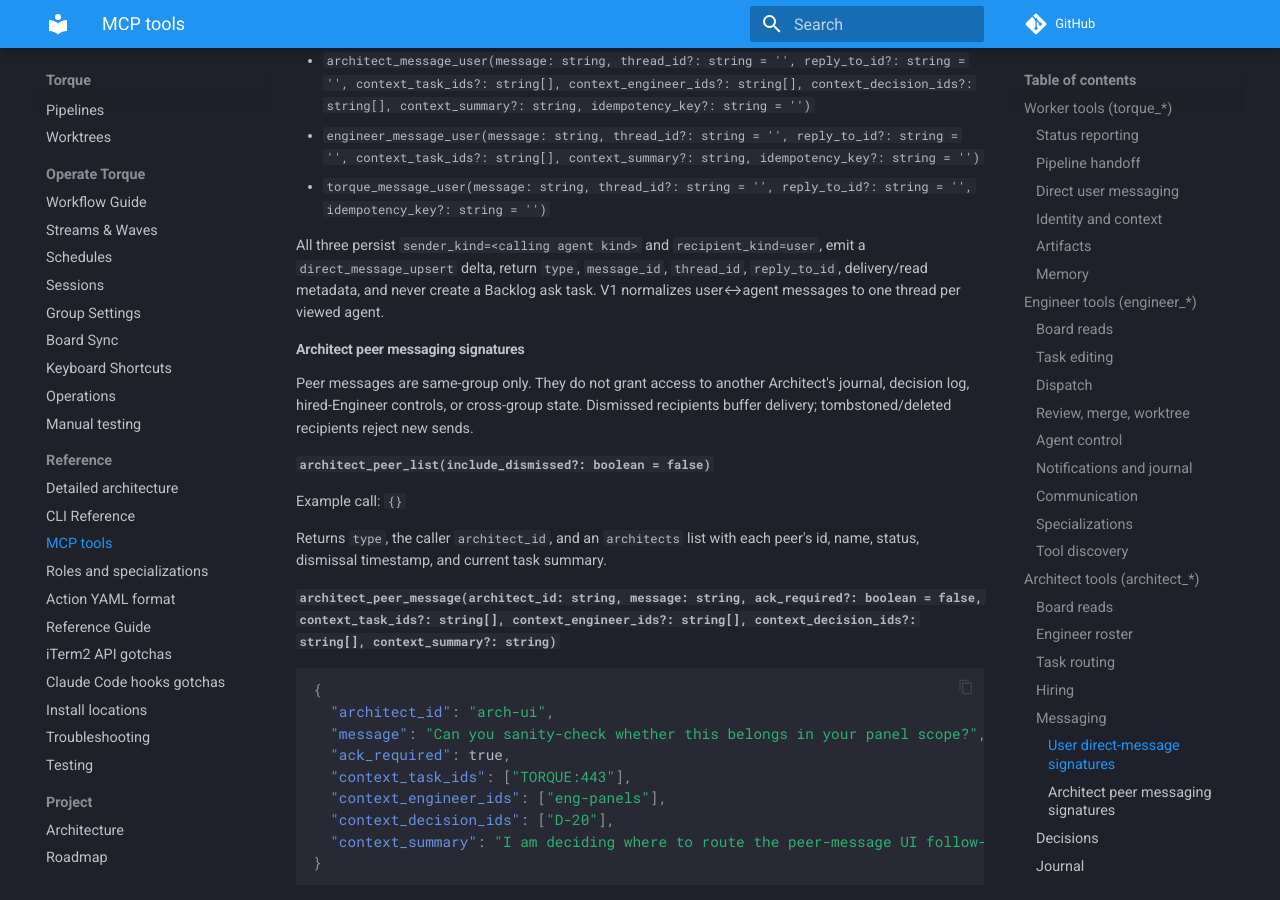
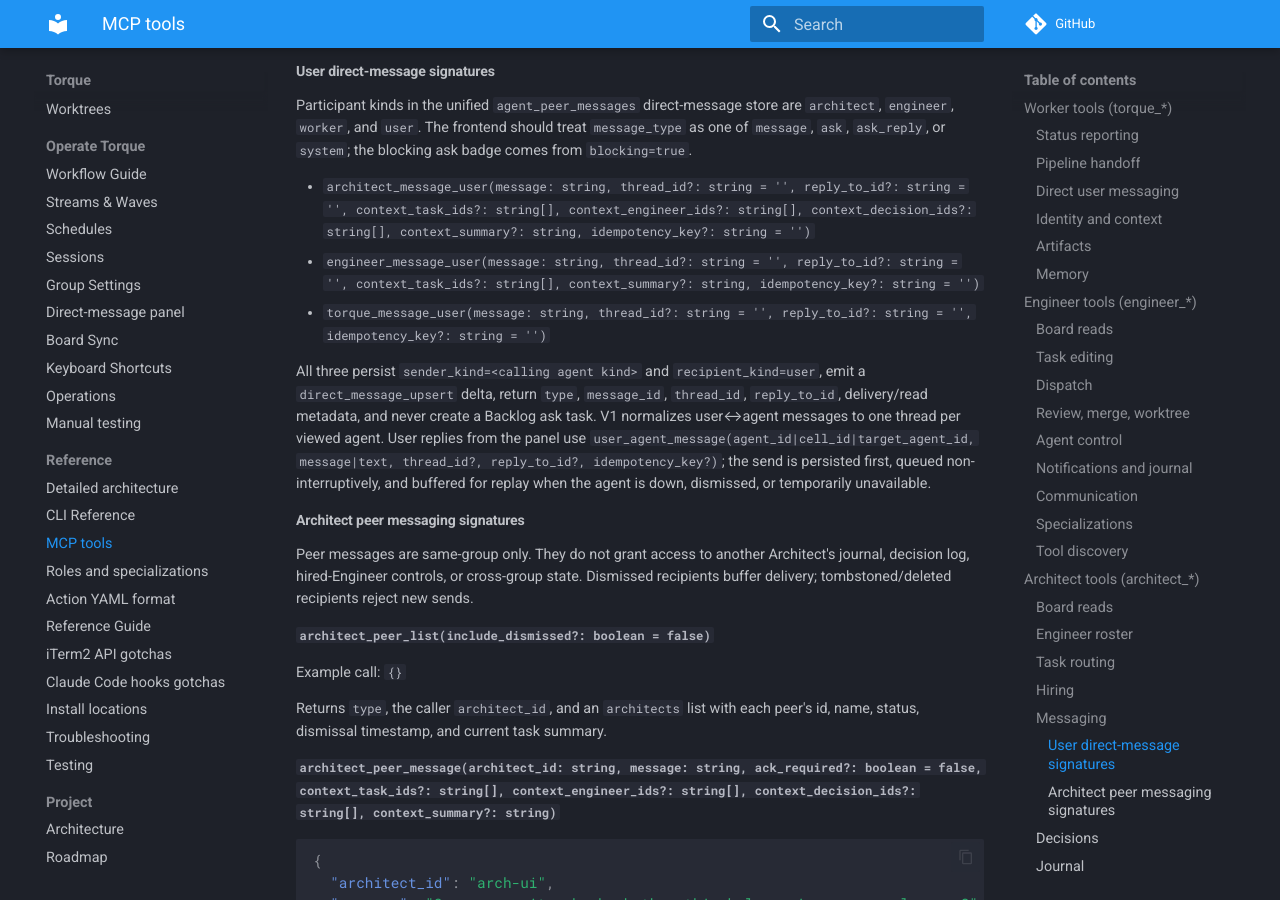
Before and after one commit to runtorque/torque, an MkDocs documentation site: the page built from docs/reference/mcp-tools.md, in a window 1280 px wide and 900 px high, scrolled down 7397 px. Built offline with MkDocs 1.6.1 and Material for MkDocs 9.7.7, drawn with Linux system fonts in a browser that asks for light colours; comment, search, counter and statistics services are not loaded; some of the changed text lies outside the part shown.

Commit message:
Add direct-message docs and final regressions

```diff
--- a/docs/reference/mcp-tools.md
+++ b/docs/reference/mcp-tools.md
@@ -34,6 +34,14 @@
 to answer a `## Message from the User` injection or send user-visible context
 without blocking work. Use `torque_ask` only when progress must stop for a
 human decision or approval.
+
+Direct messages render in the below-terminal panel for the agent the operator
+is viewing. Replies from that panel are injected back into the agent as a
+`## Message from the User` block; agents should answer through their
+`*_message_user` tool, not by relying on free-text terminal output. Blocking
+asks still use `torque_ask`/`engineer_ask`/`architect_ask` and keep their
+Backlog/pending-question semantics, but Torque mirrors asks and ask replies into
+the same panel for chronology.
 
 ### Identity and context
 
@@ -268,7 +276,11 @@
 All three persist `sender_kind=<calling agent kind>` and `recipient_kind=user`,
 emit a `direct_message_upsert` delta, return `type`, `message_id`, `thread_id`,
 `reply_to_id`, delivery/read metadata, and never create a Backlog ask task.
-V1 normalizes user↔agent messages to one thread per viewed agent.
+V1 normalizes user↔agent messages to one thread per viewed agent. User replies
+from the panel use `user_agent_message(agent_id|cell_id|target_agent_id,
+message|text, thread_id?, reply_to_id?, idempotency_key?)`; the send is
+persisted first, queued non-interruptively, and buffered for replay when the
+agent is down, dismissed, or temporarily unavailable.
 
 #### Architect peer messaging signatures
 
--- a/mkdocs.yml
+++ b/mkdocs.yml
@@ -58,6 +58,7 @@
       - Schedules: operate/schedules.md
       - Sessions: operate/sessions.md
       - Group Settings: operate/group-settings.md
+      - Direct-message panel: operate/direct-message-panel.md
       - Board Sync: operate/board-sync.md
       - Keyboard Shortcuts: operate/keyboard-shortcuts.md
       - Operations: operate/operations.md
```
Also changed, not shown: docs/operate/direct-message-panel.md (added, +27 -0 lines), 1 other file.
